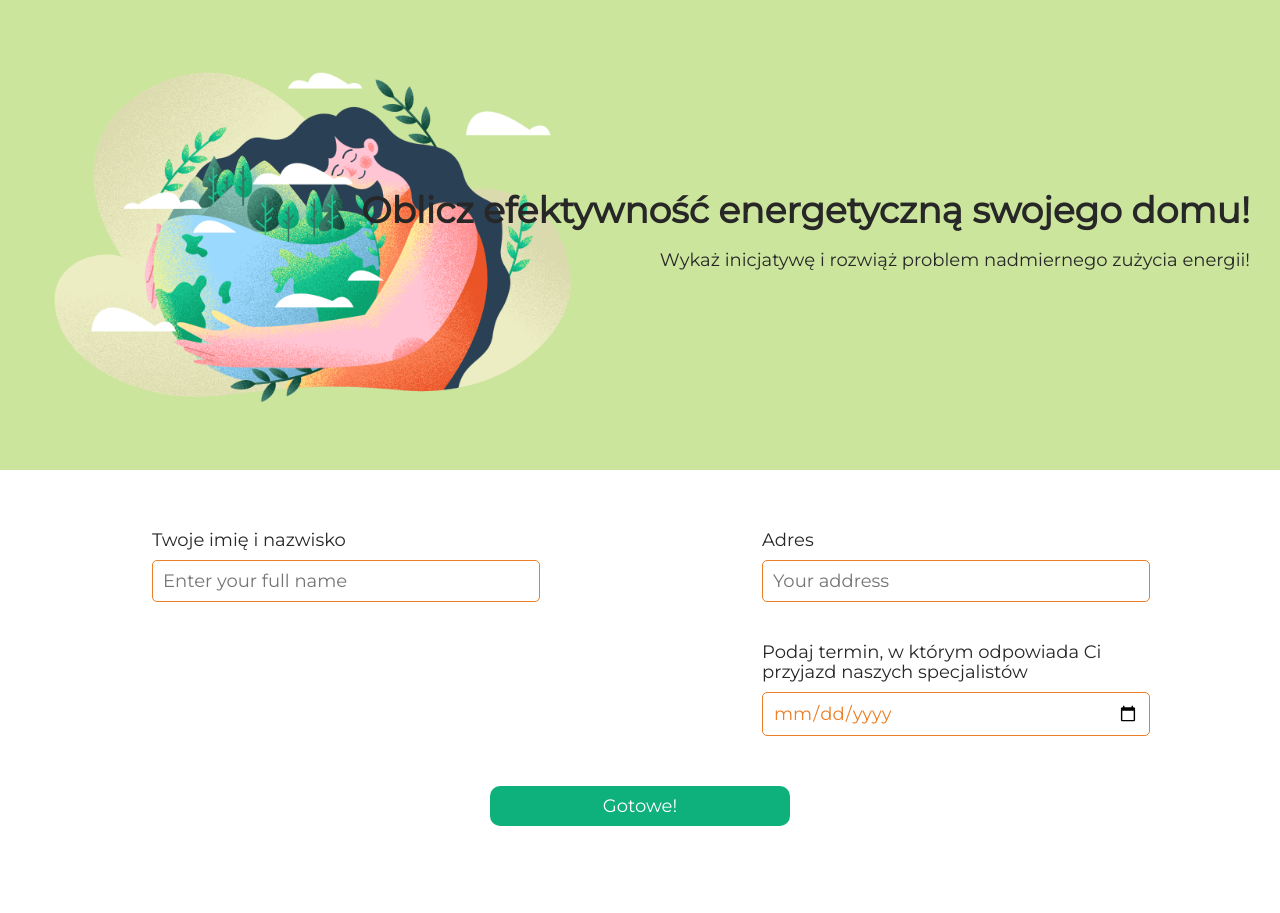
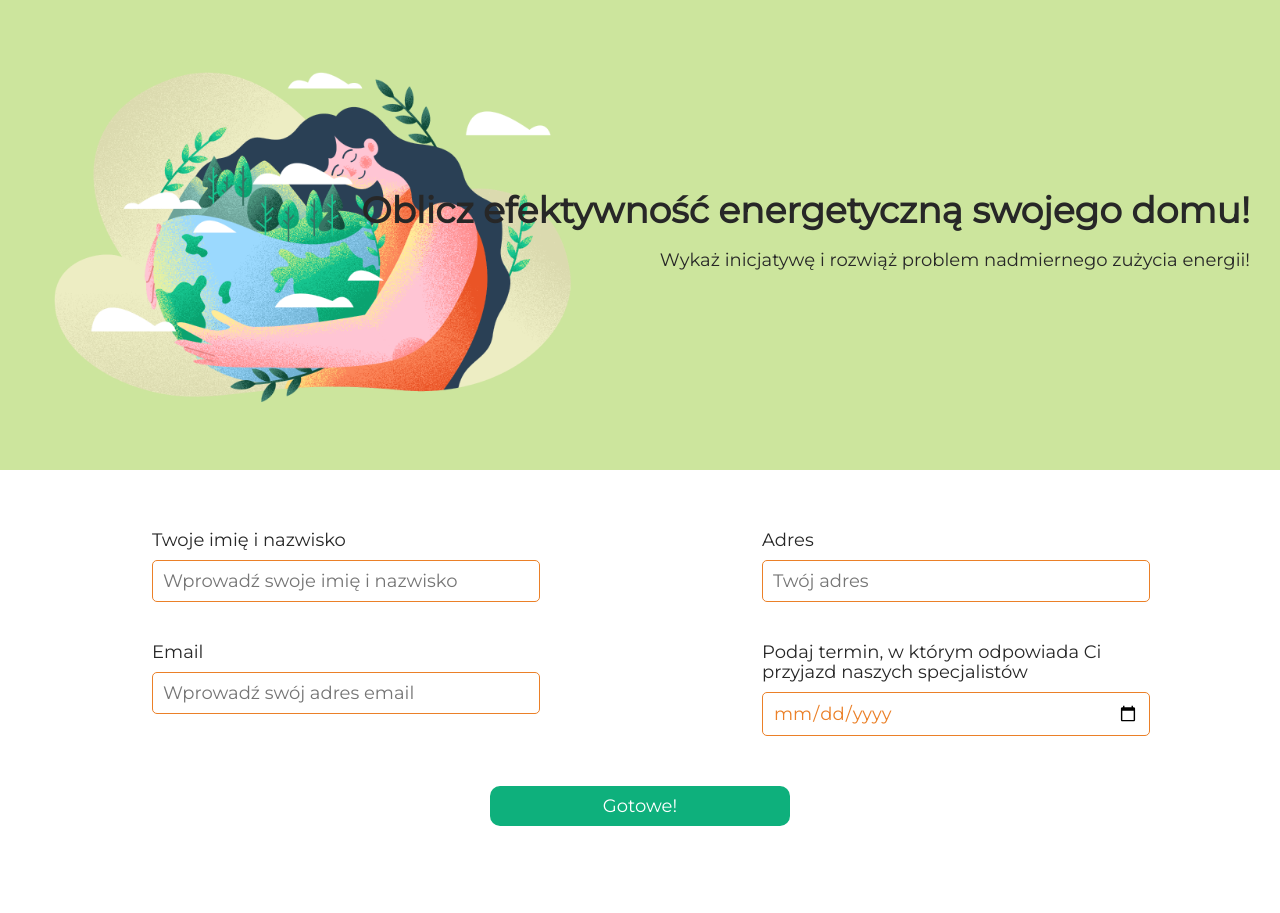
Before and after one commit to RafalKodland/python-1194-kalkulator, a Flask app: page /form in a window 1280 px wide. Shown: the top 913 px of the page. Run offline with Flask 3, Linux system fonts and the light colour scheme.

Commit message:
Dodanie pola Email

```diff
--- a/templates/form.html
+++ b/templates/form.html
@@ -25,11 +25,12 @@
             <li class="user-info__item">
 
                 <label for="name">Twoje imię i nazwisko</label>
-                <input type="text" name="name" id="name" placeholder="Enter your full name" required>
+                <input type="text" name="name" id="name" placeholder="Wprowadź swoje imię i nazwisko" required>
             </li>
             <li class="user-info__item">
                 <!-- Zadanie 4. Utwórz pole wejściowe dla adresu e-mail użytkownika -->
-
+                <label for="mail">Email</label>
+                <input type="email" name="mail" id="mail" placeholder="Wprowadź swój adres email" required>
             </li>
         </ul>
         <!--Pola na adres i nazwę-->
@@ -37,7 +38,7 @@
             <li class="user-info__item">
 
                 <label for="address">Adres</label>
-                <input type="text" name="address" id="address" placeholder="Your address" required>
+                <input type="text" name="address" id="address" placeholder="Twój adres" required>
             </li>
             <li class="user-info__item">
 
```
